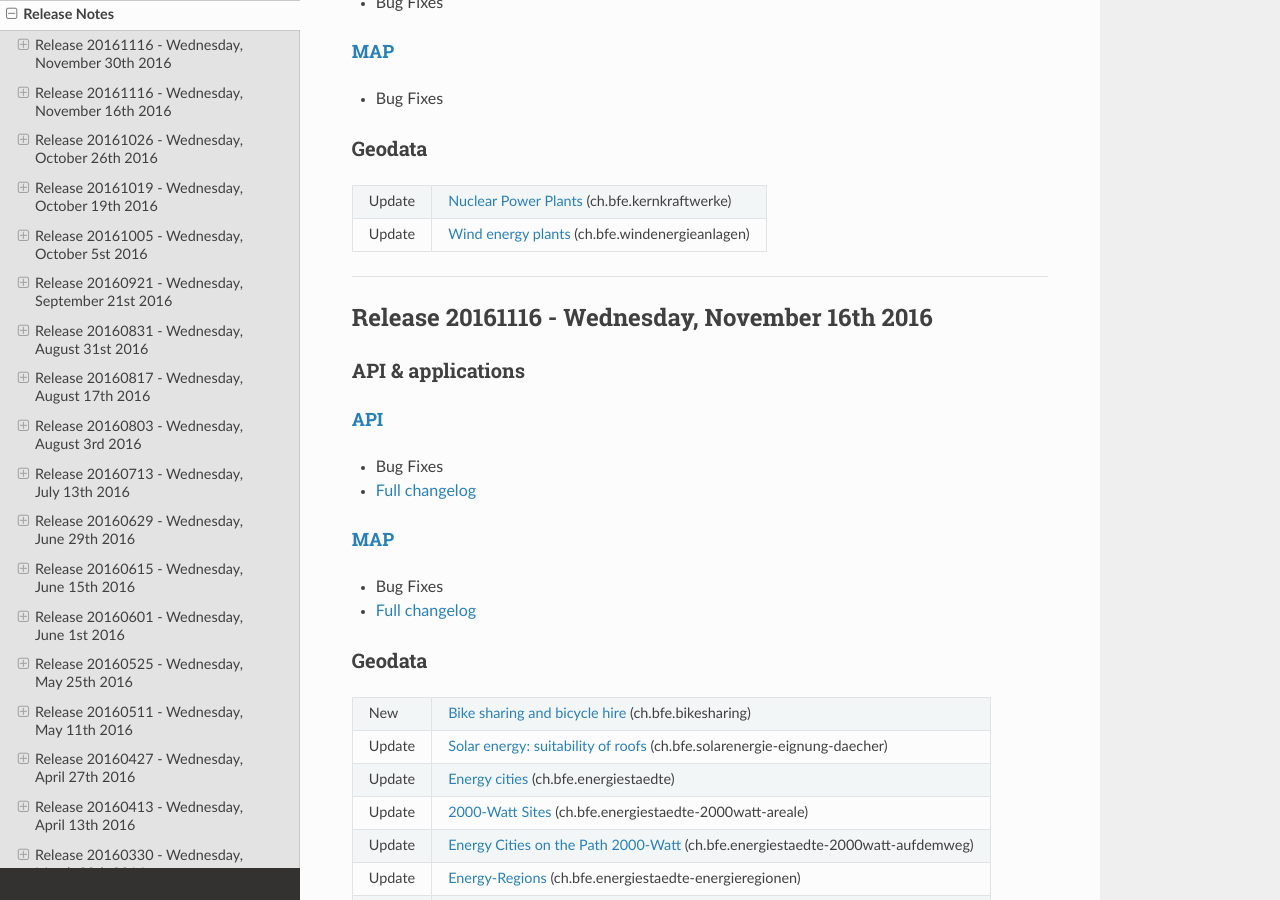
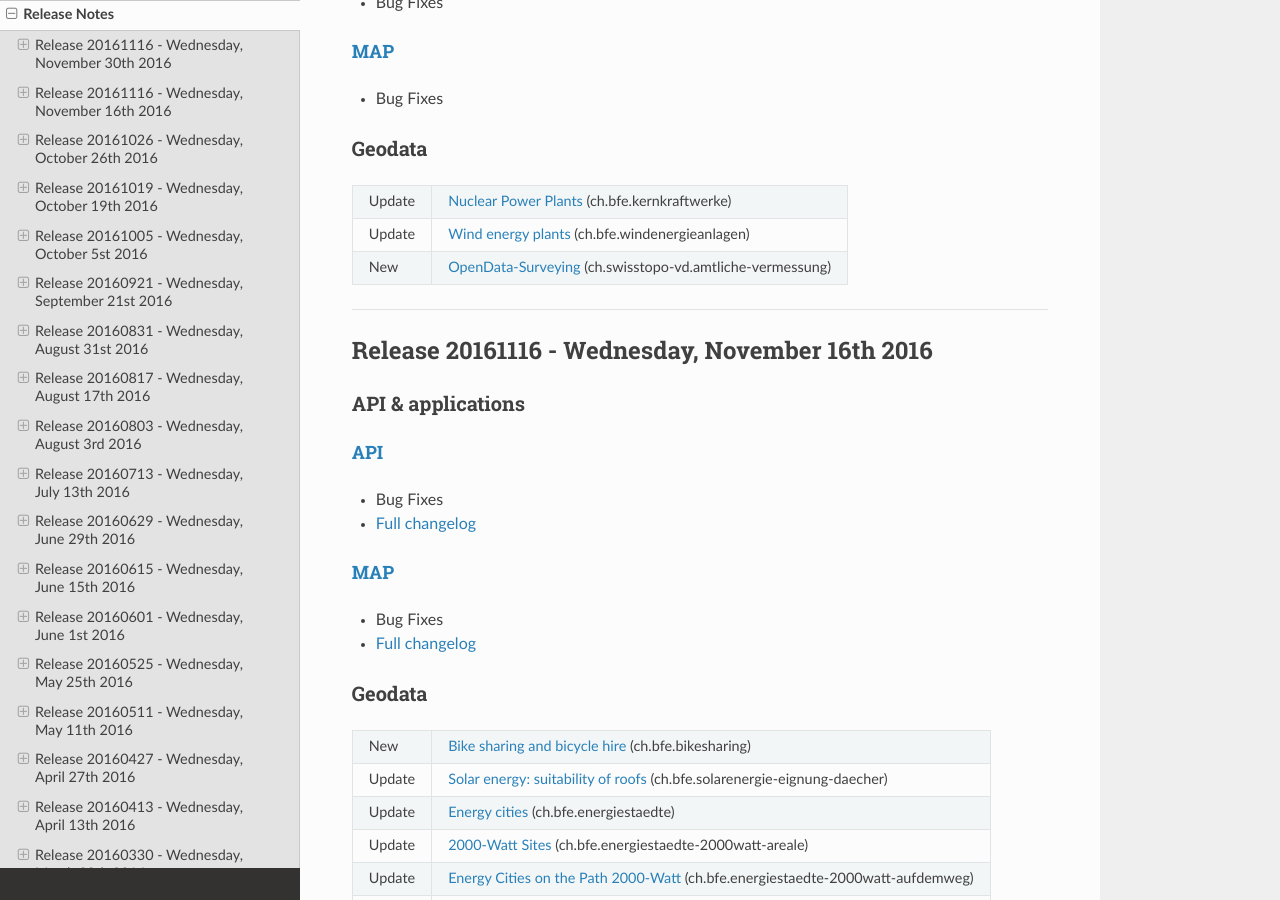
Before and after one commit to swisstopo-test/doc-chsdi3, a Sphinx documentation site: the page built from source/releasenotes/index.rst, in a window 1280 px wide and 900 px high, scrolled down 371 px. Built offline with Sphinx 7.4.7 and the Read the Docs theme 2.0.0, drawn with Linux system fonts in a browser that asks for light colours.

Commit message:
add vd opendata layer

```diff
--- a/source/releasenotes/index.rst
+++ b/source/releasenotes/index.rst
@@ -40,6 +40,8 @@ Geodata
 | Update | `Nuclear Power Plants <//map.geo.admin.ch/?layers=ch.bfe.kernkraftwerke>`__ (ch.bfe.kernkraftwerke)                                                      |
 +--------+----------------------------------------------------------------------------------------------------------------------------------------------------------+
 | Update | `Wind energy plants <//map.geo.admin.ch/?layers=ch.bfe.windenergieanlagen>`__ (ch.bfe.windenergieanlagen)                                                |
++--------+----------------------------------------------------------------------------------------------------------------------------------------------------------+
+| New    | `OpenData-Surveying <//map.geo.admin.ch/?layers=ch.swisstopo-vd.amtliche-vermessung>`__ (ch.swisstopo-vd.amtliche-vermessung)                            |
 +--------+----------------------------------------------------------------------------------------------------------------------------------------------------------+
 
 
```
